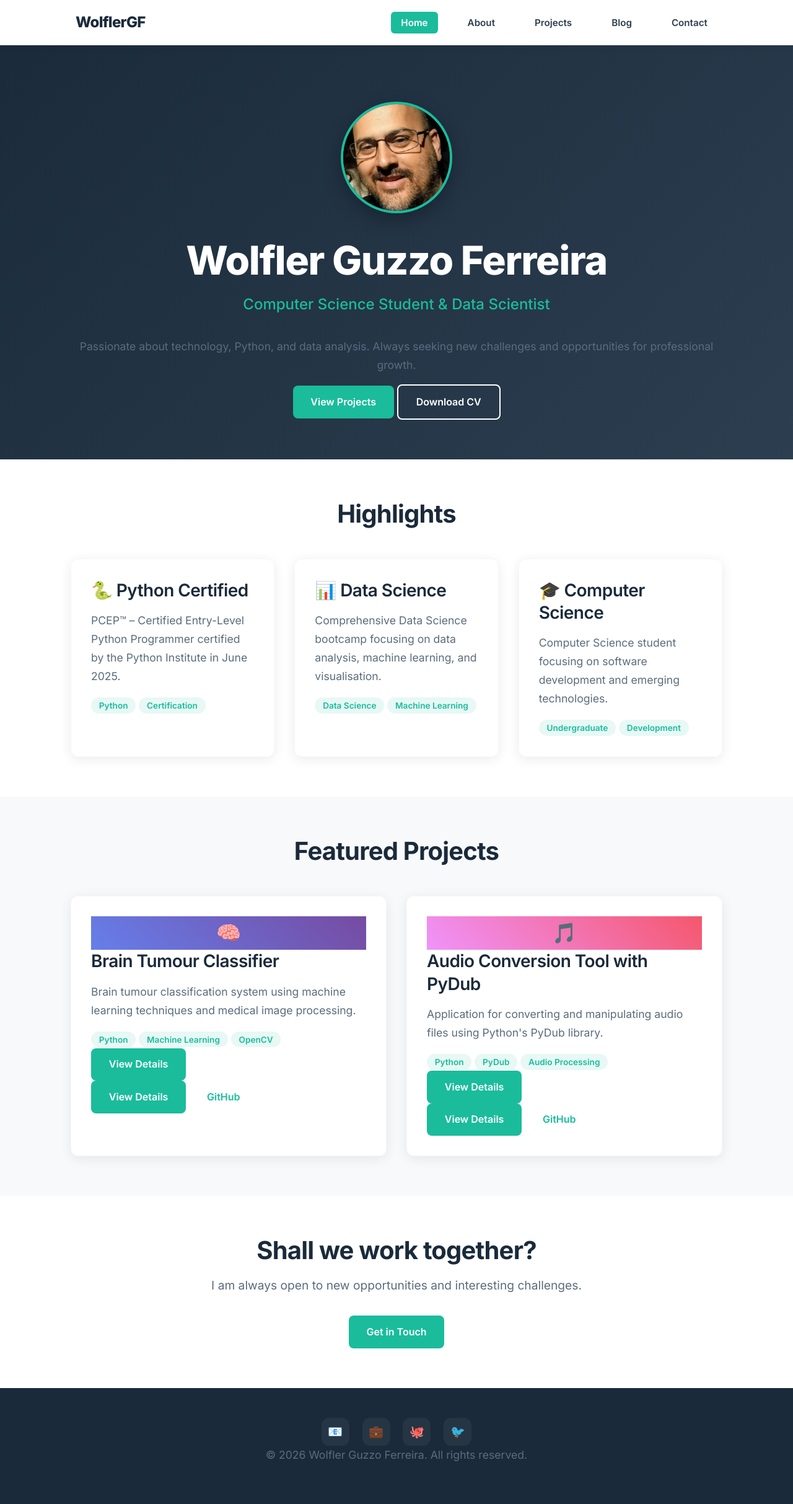
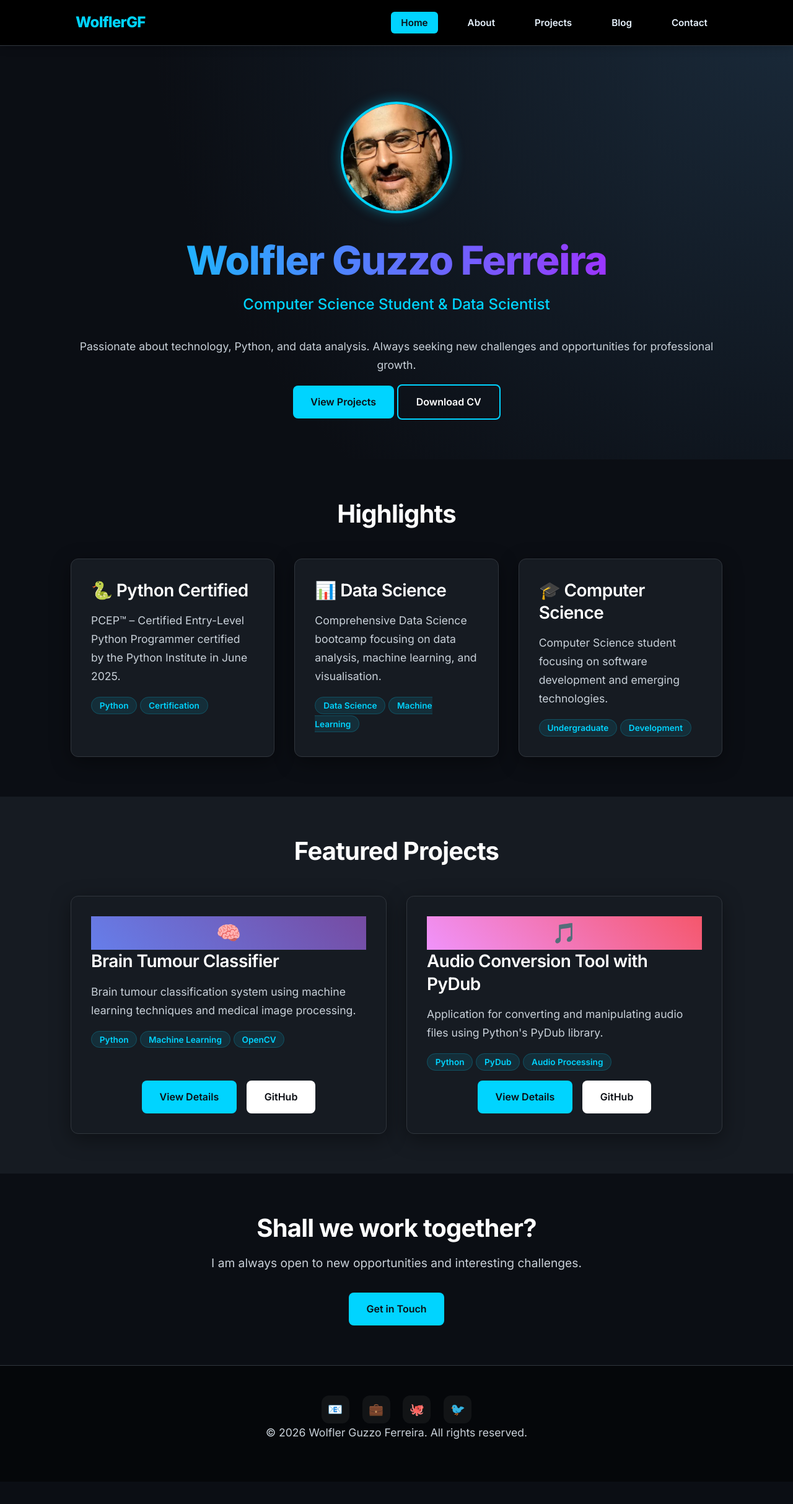
Before and after one commit to wolflergf/portfolio_flask, a Flask app: page / in a window 1280 px wide. Shown: the whole page at 62% size. After the commit the page ends 2321 px from the top, so only its background shows below. Run offline with Flask 3, Linux system fonts and the light colour scheme; some libraries are stand-ins or nearby versions.

Commit message:
Color pallet update

```diff
--- a/data/projects.json
+++ b/data/projects.json
@@ -17,7 +17,7 @@
         "Medical Imaging"
       ],
       "github_url": "https://github.com/wolflergf/BrainTumourApp",
-      "demo_url": "https://braintumourappgit.streamlit.app",
+      "demo_url": "https://braintumourapp-aza2r6x2aoebyeusdgcogy.streamlit.app/",
       "featured": true,
       "date": "2025-01-15",
       "technologies": ["Python", "TensorFlow", "OpenCV", "Streamlit", "NumPy"]
--- a/static/css/style.css
+++ b/static/css/style.css
@@ -9,16 +9,17 @@
 }
 
 :root {
-  /* Paleta de cores */
-  --primary-color: #1a2a3a;
-  --secondary-color: #1abc9c;
-  --neutral-light: #f8f9fa;
-  --neutral-dark: #6c757d;
-  --accent-color: #e67e22;
+  /* High-impact "Modern Tech" Palette (Dark Theme with Cyber Accents) */
+  --primary-color: #0b0e14; /* Deep Tech Black */
+  --secondary-color: #00d4ff; /* Electric Blue Accent */
+  --neutral-light: #161b22; /* Dark Card Background */
+  --neutral-dark: #8b949e; /* Muted Text */
+  --accent-color: #bc13fe; /* Cyber Purple Accent */
   --white: #ffffff;
-  --text-dark: #2c3e50;
-  --text-light: #5a6c7d;
-  --shadow: 0 4px 20px rgba(0, 0, 0, 0.08);
+  --text-dark: #e6f1fc; /* Light text for dark background */
+  --text-light: #c9d1d9; /* Muted light text */
+  --shadow: 0 8px 32px rgba(0, 0, 0, 0.4);
+  --border-color: #30363d;
 
   /* Tipografia */
   --font-heading:
@@ -42,7 +43,7 @@ body {
   font-size: 1.1rem;
   line-height: 1.7;
   color: var(--text-dark);
-  background-color: var(--white);
+  background-color: var(--primary-color);
   -webkit-font-smoothing: antialiased;
   -moz-osx-font-smoothing: grayscale;
   text-rendering: optimizeLegibility;
@@ -60,13 +61,20 @@ h6 {
   line-height: 1.2;
   margin-bottom: var(--spacing-sm);
   letter-spacing: -0.02em;
-  color: var(--primary-color);
+  color: var(--white);
 }
 
 h1 {
   font-size: 3.5rem;
   font-weight: 800;
   line-height: 1.1;
+  background: linear-gradient(
+    to right,
+    var(--secondary-color),
+    var(--accent-color)
+  );
+  -webkit-background-clip: text;
+  -webkit-text-fill-color: transparent;
 }
 
 h2 {
@@ -113,14 +121,16 @@ a:hover {
 
 /* Header */
 .header {
-  background-color: var(--white);
-  box-shadow: 0 2px 15px rgba(0, 0, 0, 0.05);
+  background-color: rgba(11, 14, 20, 0.8);
+  box-shadow: 0 2px 15px rgba(0, 0, 0, 0.2);
   position: fixed;
   top: 0;
   left: 0;
   right: 0;
   z-index: 1000;
   transition: var(--transition);
+  border-bottom: 1px solid var(--border-color);
+  backdrop-filter: blur(10px);
 }
 
 .nav {
@@ -134,7 +144,7 @@ a:hover {
   font-family: var(--font-heading);
   font-size: 1.5rem;
   font-weight: 800;
-  color: var(--primary-color);
+  color: var(--secondary-color);
   letter-spacing: -0.03em;
   padding-left: 0.5rem; /* Margem extra de segurança */
 }
@@ -163,7 +173,7 @@ a:hover {
 .nav-link:hover,
 .nav-link.active {
   background-color: var(--secondary-color);
-  color: var(--white);
+  color: var(--primary-color);
 }
 
 /* Menu mobile */
@@ -172,14 +182,18 @@ a:hover {
   background: none;
   border: none;
   font-size: 1.5rem;
-  color: var(--primary-color);
+  color: var(--white);
   cursor: pointer;
   margin-right: 0.5rem; /* Espaçamento para o botão hambúrguer */
 }
 
 /* Hero Section */
 .hero {
-  background: linear-gradient(135deg, var(--primary-color) 0%, #2c3e50 100%);
+  background: radial-gradient(
+    circle at top right,
+    #1a2a3a 0%,
+    var(--primary-color) 70%
+  );
   color: var(--white);
   text-align: center;
   padding: calc(var(--spacing-xl) + 100px) 0 var(--spacing-xl);
@@ -189,7 +203,6 @@ a:hover {
 }
 
 .hero-content h1 {
-  color: var(--white);
   font-size: 4rem;
   margin-bottom: var(--spacing-sm);
 }
@@ -207,7 +220,7 @@ a:hover {
   border-radius: 50%;
   margin: 0 auto var(--spacing-md);
   border: 4px solid var(--secondary-color);
-  box-shadow: 0 10px 30px rgba(0, 0, 0, 0.3);
+  box-shadow: 0 0 20px rgba(0, 212, 255, 0.4);
 }
 
 /* Botões */
@@ -225,29 +238,30 @@ a:hover {
 
 .btn-primary {
   background-color: var(--secondary-color);
-  color: var(--white);
+  color: var(--primary-color);
 }
 
 .btn-primary:hover {
-  background-color: #16a085;
-  transform: translateY(-2px);
-  box-shadow: 0 5px 15px rgba(26, 188, 156, 0.3);
+  background-color: var(--white);
+  transform: translateY(-2px) scale(1.05);
+  box-shadow: 0 5px 15px rgba(0, 212, 255, 0.4);
 }
 
 .btn-secondary {
   background-color: transparent;
   color: var(--white);
-  border: 2px solid var(--white);
+  border: 2px solid var(--secondary-color);
 }
 
 .btn-secondary:hover {
-  background-color: var(--white);
+  background-color: var(--secondary-color);
   color: var(--primary-color);
+  transform: translateY(-2px) scale(1.05);
 }
 
 /* Cards */
 .card {
-  background-color: var(--white);
+  background-color: var(--neutral-light);
   border-radius: 12px;
   padding: var(--spacing-md);
   box-shadow: var(--shadow);
@@ -255,21 +269,23 @@ a:hover {
   height: 100%;
   display: flex;
   flex-direction: column;
-  border: 1px solid rgba(0, 0, 0, 0.03);
+  border: 1px solid var(--border-color);
 }
 
 .card:hover {
-  transform: translateY(-8px);
-  box-shadow: 0 12px 30px rgba(0, 0, 0, 0.12);
+  transform: translateY(-8px) scale(1.02);
+  border-color: var(--secondary-color);
+  box-shadow: 0 12px 30px rgba(0, 212, 255, 0.15);
 }
 
 .tag {
-  background-color: rgba(26, 188, 156, 0.1);
+  background-color: rgba(0, 212, 255, 0.1);
   color: var(--secondary-color);
   padding: 0.3rem 0.8rem;
   border-radius: 20px;
   font-size: 0.85rem;
   font-weight: 600;
+  border: 1px solid rgba(0, 212, 255, 0.2);
 }
 
 /* Grid */
@@ -288,10 +304,11 @@ a:hover {
 
 /* Footer */
 .footer {
-  background-color: var(--primary-color);
+  background-color: #05070a;
   color: var(--white);
   text-align: center;
   padding: var(--spacing-lg) 0;
+  border-top: 1px solid var(--border-color);
 }
 
 .social-link {
@@ -304,10 +321,12 @@ a:hover {
   justify-content: center;
   margin: 0 8px;
   font-size: 1.2rem;
+  color: var(--text-light);
 }
 
 .social-link:hover {
   background-color: var(--secondary-color);
+  color: var(--primary-color);
   transform: translateY(-3px);
 }
 
@@ -316,10 +335,11 @@ a:hover {
 .form-textarea {
   width: 100%;
   padding: 0.8rem 1rem;
-  border: 2px solid #edf2f7;
+  border: 2px solid var(--border-color);
   border-radius: 8px;
   font-family: var(--font-body);
-  background-color: #f8fafc;
+  background-color: #0b0e14;
+  color: var(--white);
   transition: var(--transition);
 }
 
@@ -327,8 +347,8 @@ a:hover {
 .form-textarea:focus {
   outline: none;
   border-color: var(--secondary-color);
-  background-color: var(--white);
-  box-shadow: 0 0 0 4px rgba(26, 188, 156, 0.1);
+  background-color: #161b22;
+  box-shadow: 0 0 0 4px rgba(0, 212, 255, 0.1);
 }
 
 /* Responsividade */
@@ -339,10 +359,11 @@ a:hover {
     top: 100%;
     left: 0;
     right: 0;
-    background-color: var(--white);
+    background-color: var(--primary-color);
     flex-direction: column;
     padding: var(--spacing-sm);
-    box-shadow: 0 10px 15px rgba(0, 0, 0, 0.05);
+    box-shadow: 0 10px 15px rgba(0, 0, 0, 0.3);
+    border-bottom: 1px solid var(--border-color);
   }
 
   .nav-menu.active {
@@ -361,26 +382,27 @@ a:hover {
   }
 }
 
+.card-actions {
+  display: flex;
+  gap: 1rem;
+  justify-content: center;
+  align-items: center;
+  margin-top: auto;
+  padding-top: 1rem;
+}
+
 /* Fix para botões do GitHub nos cards de projeto */
-.project-card .btn-github {
-  background-color: var(--primary-color);
-  color: var(--white) !important;
+.btn-github {
+  background-color: var(--white);
+  color: var(--primary-color) !important;
   display: inline-flex;
   align-items: center;
   justify-content: center;
   gap: 0.5rem;
-  margin: 1rem auto 0; /* Centraliza horizontalmente */
   width: fit-content;
-  align-self: center;
 }
 
-.project-card .btn-github:hover {
+.btn-github:hover {
   background-color: var(--secondary-color);
-  color: var(--white) !important;
+  color: var(--primary-color) !important;
 }
-
-.project-card .card-content {
-  display: flex;
-  flex-direction: column;
-  text-align: center; /* Garante que o texto e botões dentro fiquem centralizados se desejado */
-}
--- a/templates/index.html
+++ b/templates/index.html
@@ -71,12 +71,7 @@
                 <div class="card-actions">
                     <a href="{{ url_for('project_detail', slug=project.slug) }}" class="btn btn-primary">View Details</a>
                     {% if project.github_url %}
-                <div class="card-actions">
-                    <a href="{{ url_for('project_detail', slug=project.slug) }}" class="btn btn-primary">View Details</a>
-                    {% if project.github_url %}
                     <a href="{{ project.github_url }}" class="btn btn-github" target="_blank" rel="noopener">GitHub</a>
-                    {% endif %}
-                </div>
                     {% endif %}
                 </div>
             </div>
```
Also changed, not shown: static/js/script.js (+102 -85 lines).
